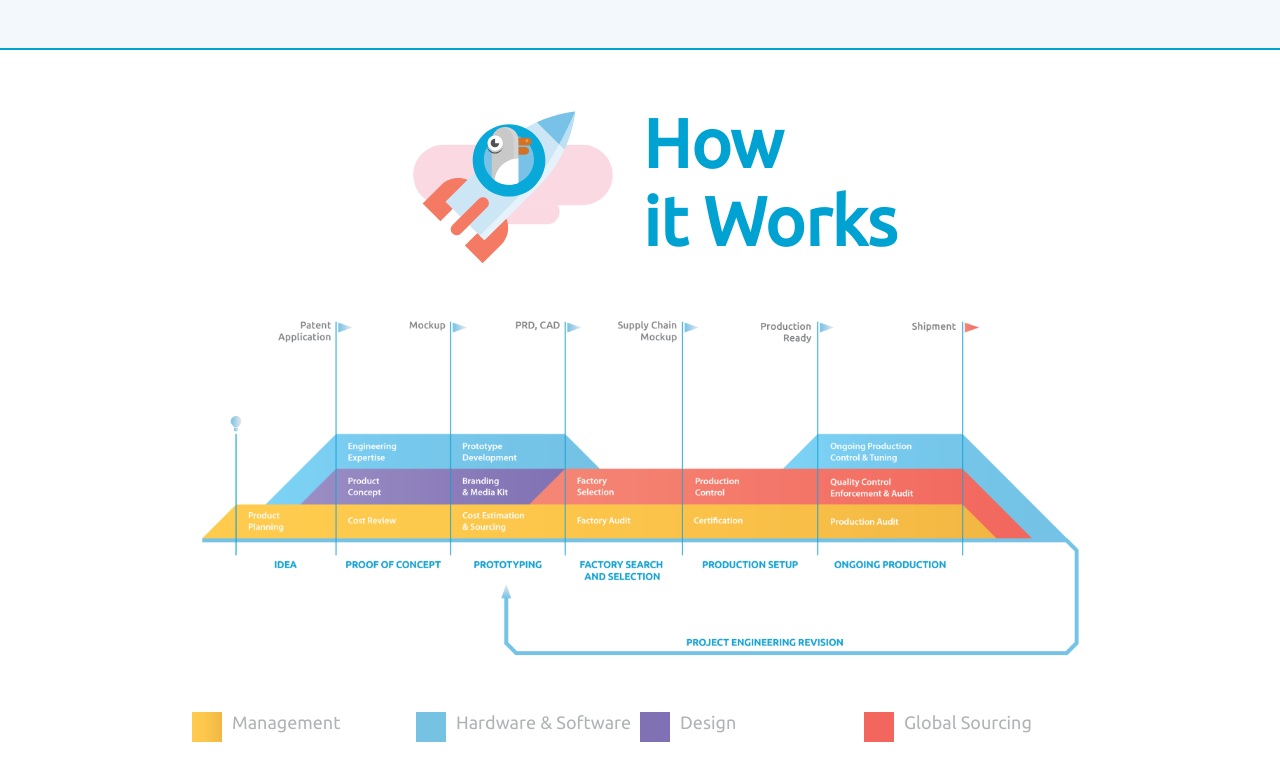
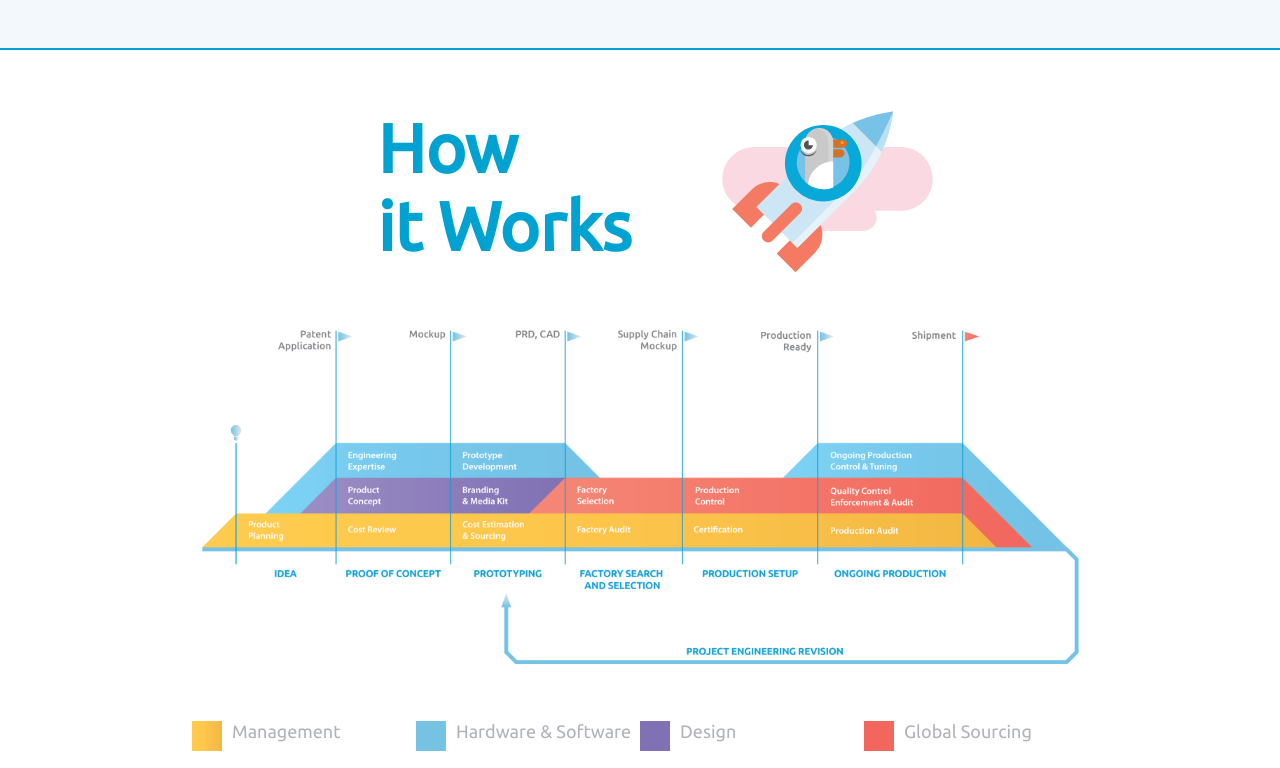
Before and after one commit to Lana-frontend/woodenshark, a plain HTML site: page index.html in a window 1280 px wide. Shown: the part 1432-2200 px from the top of the page. Drawn offline with Linux system fonts and the light colour scheme; a web font is replaced by a local one.

Commit message:
fix titles

```diff
--- a/index.html
+++ b/index.html
@@ -85,11 +85,12 @@
 
     <section class="how_it_work_sect">
         <div class="title_how_it_work">
-            <img class="icon_small" alt="rocket" src="img/racet.svg"/>
+
             <div class="header_how_it">
                 <span>How </span>
                 <span>it Works</span>
             </div>
+            <img class="icon_small" alt="rocket" src="img/racet.svg"/>
         </div>
 
         <img alt="chart" src="img/graf.png"/>
@@ -602,11 +603,12 @@
 
     <section class="work_with_us_section">
         <div class="title_work_with_us_section">
-            <img class="icon_small" alt="duck icon" src="img/duck_icon.svg" />
+
             <div>
                 <span>Work</span><br>
                 <span>With us</span>
             </div>
+            <img class="icon_small" alt="duck icon" src="img/duck_icon.svg" />
         </div>
 
         <div class="blocks">
--- a/main.css
+++ b/main.css
@@ -215,7 +215,7 @@ header .mail_header span{
     font-family: 'Ubuntu', sans-serif;
     color: #00A2D2;
     display: grid;
-    grid-template-columns: 200px auto;
+    grid-template-columns: auto auto;
     grid-gap: 60px!important;
 }
 
```
